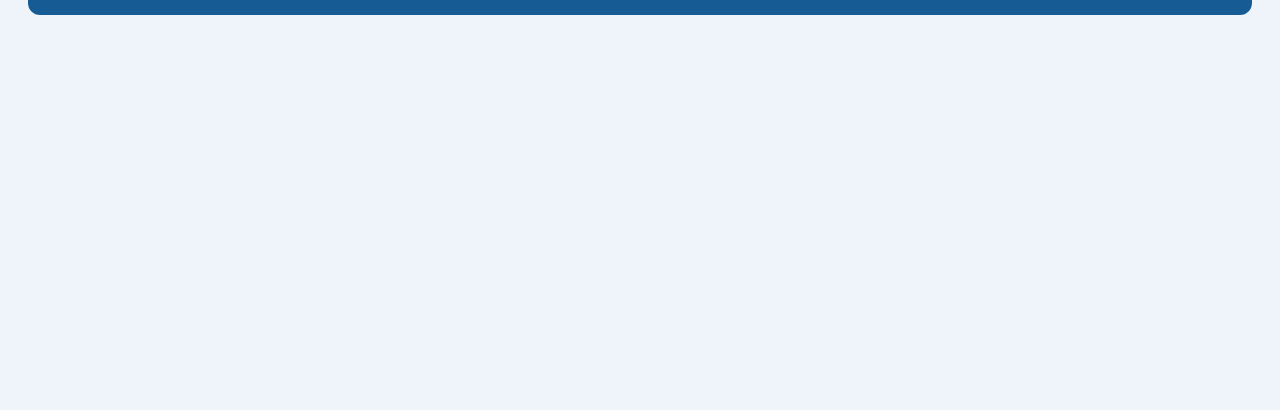
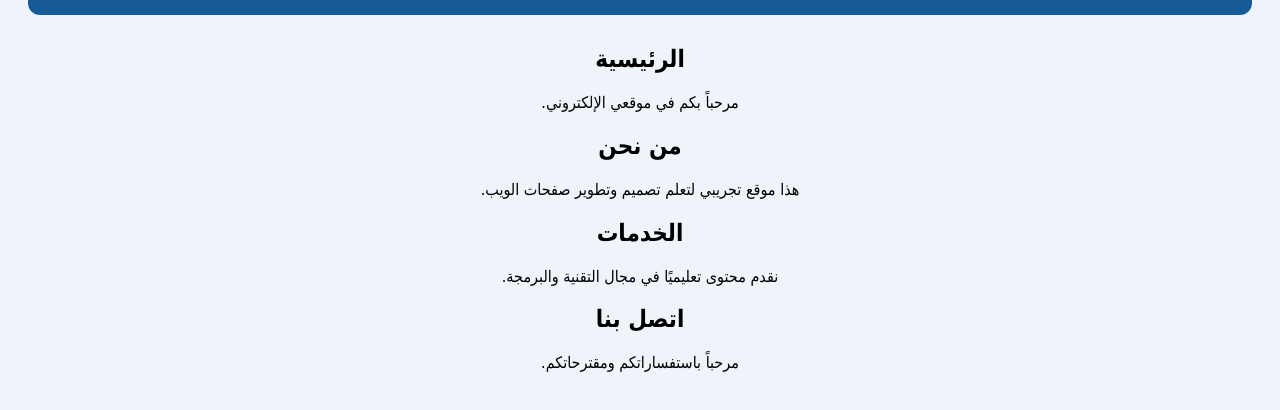
Before and after one commit to m3zinalmamari/life, a plain HTML site: page index.html in a window 1280 px wide. Shown: the part 104-514 px from the top of the page. Drawn offline with Linux system fonts and the light colour scheme.

Commit message:
Update index.html

```diff
--- a/index.html
+++ b/index.html
@@ -71,3 +71,29 @@
         <a href="#contact">اتصل بنا</a>
     </div>
 </nav>
+
+<section id="home" class="section">
+    <h2>الرئيسية</h2>
+    <p>مرحباً بكم في موقعي الإلكتروني.</p>
+</section>
+
+<section id="about" class="section">
+    <h2>من نحن</h2>
+    <p>
+        هذا موقع تجريبي لتعلم تصميم
+        وتطوير صفحات الويب.
+    </p>
+</section>
+
+<section id="services" class="section">
+    <h2>الخدمات</h2>
+    <p>
+        نقدم محتوى تعليميًا في مجال
+        التقنية والبرمجة.
+    </p>
+</section>
+
+<section id="contact" class="section">
+    <h2>اتصل بنا</h2>
+    <p>مرحباً باستفساراتكم ومقترحاتكم.</p>
+</section>
```
